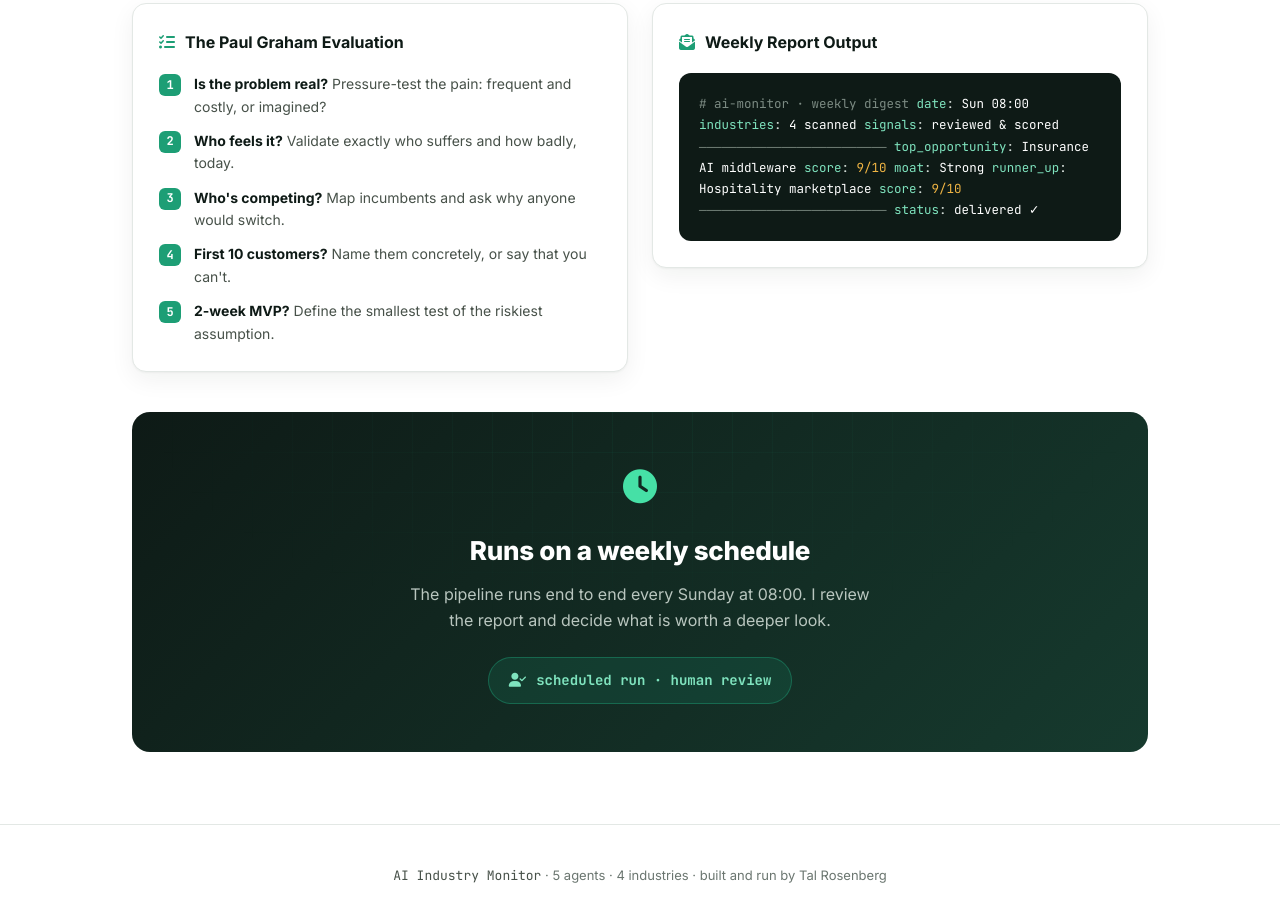
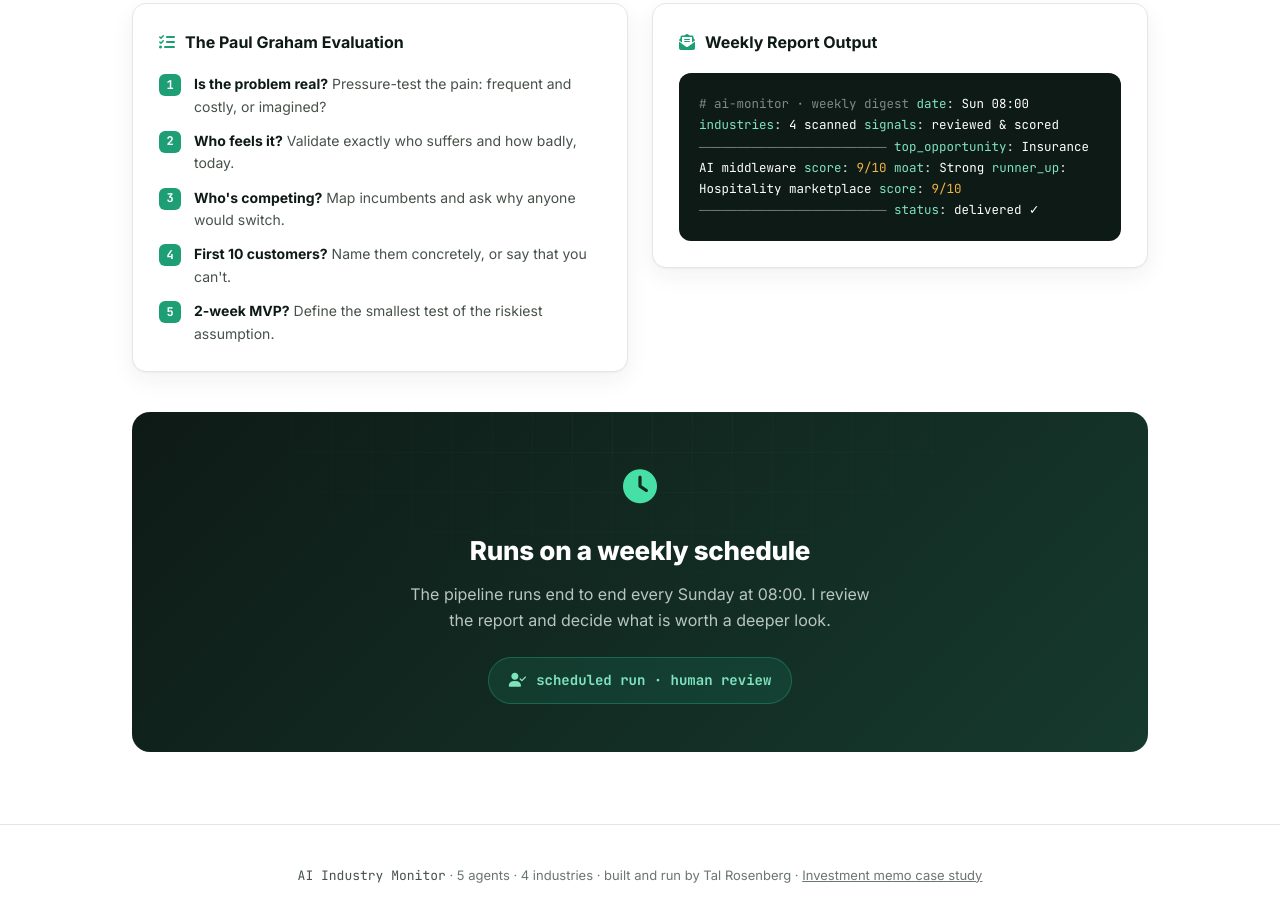
Before and after one commit to Talros11/ai-industry-monitor, a plain HTML site: page index.html in a window 1280 px wide. Shown: the part 3972-4894 px from the top of the page. Drawn offline with Linux system fonts and the light colour scheme.

Commit message:
Link to memo
Co-Authored-By: Claude Opus 5.5 (1M context) <noreply@anthropic.com>

```diff
--- a/index.html
+++ b/index.html
@@ -501,7 +501,7 @@
 
 <footer>
   <div class="wrap">
-    <span class="mono">AI Industry Monitor</span> · 5 agents · 4 industries · built and run by Tal Rosenberg
+    <span class="mono">AI Industry Monitor</span> · 5 agents · 4 industries · built and run by Tal Rosenberg · <a href="https://talros11.github.io/investment-memo/" style="color:inherit">Investment memo case study</a>
   </div>
 </footer>
 
```
